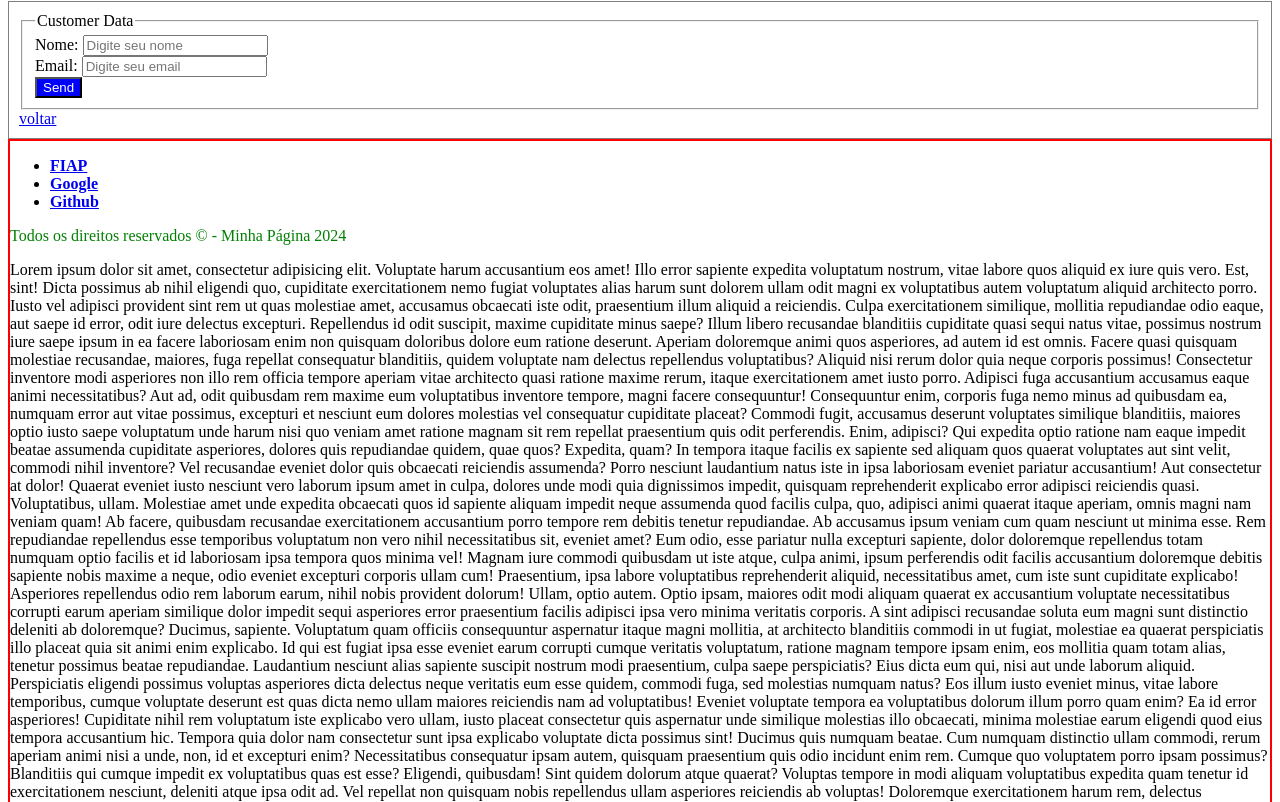
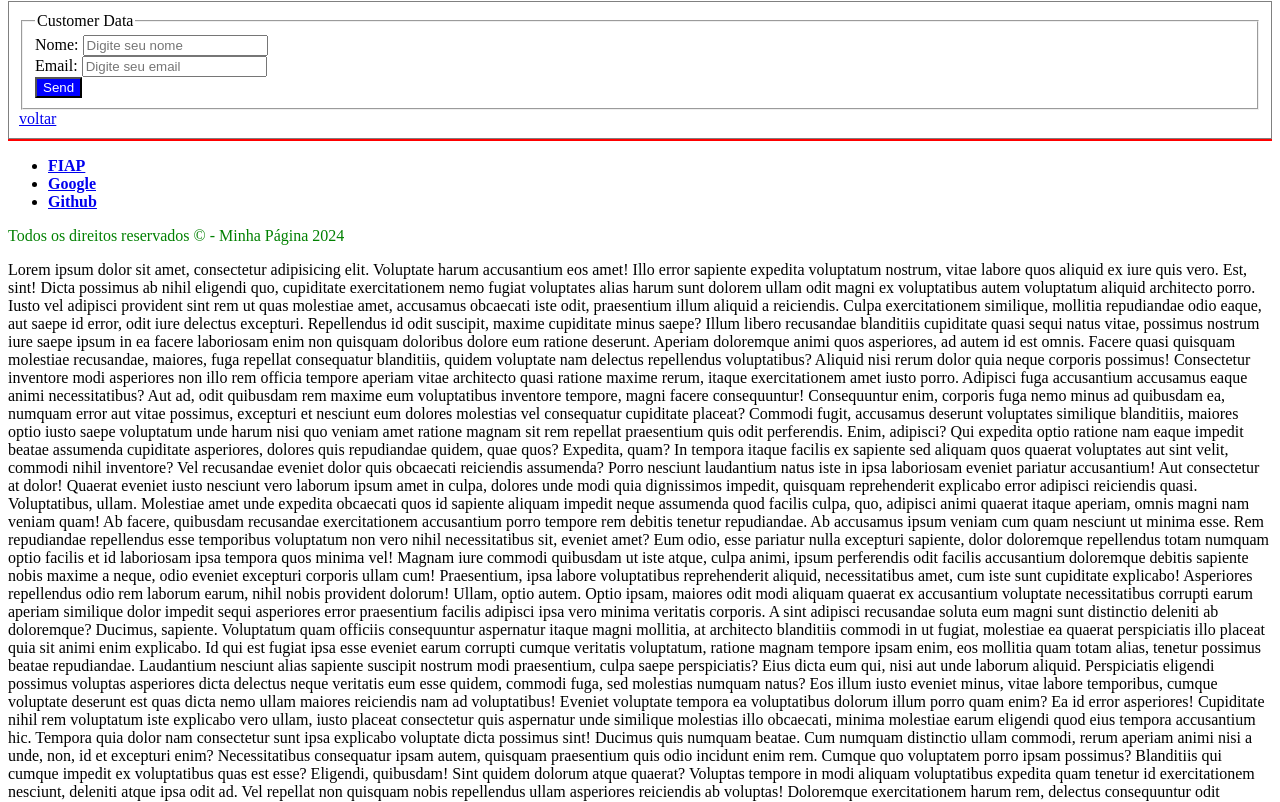
Before and after one commit to samihneto/projeto-inicial-g, a plain HTML site: page index.html in a window 1280 px wide. Shown: the part 1372-2174 px from the top of the page. Drawn offline with Linux system fonts and the light colour scheme.

Commit message:
Corrigindo borda do footer para borda superior

```diff
--- a/css/style.css
+++ b/css/style.css
@@ -29,5 +29,5 @@ button {
 }
 
 footer {
-    border: solid 2px red;
+    border-top: solid 2px red;
 }
```
